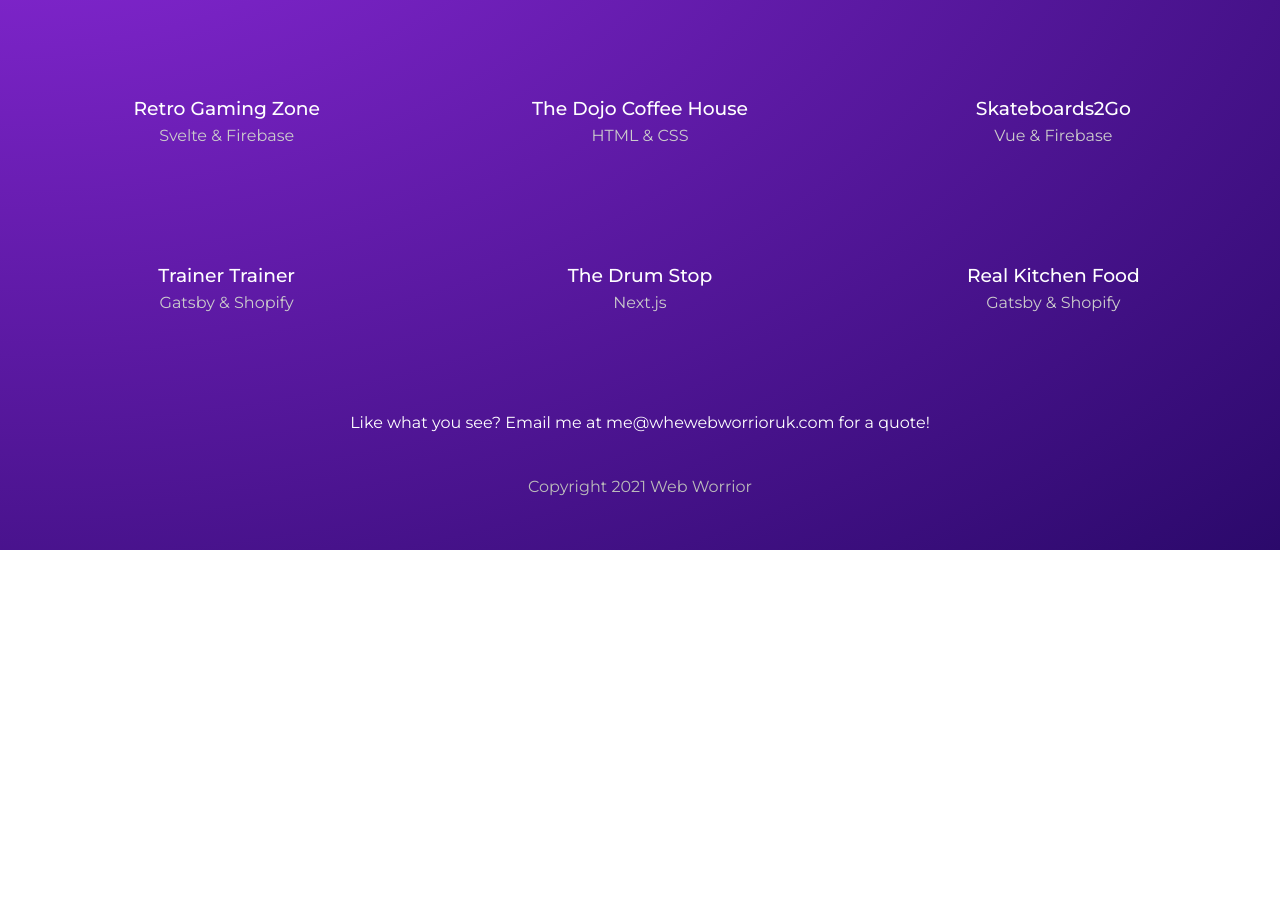
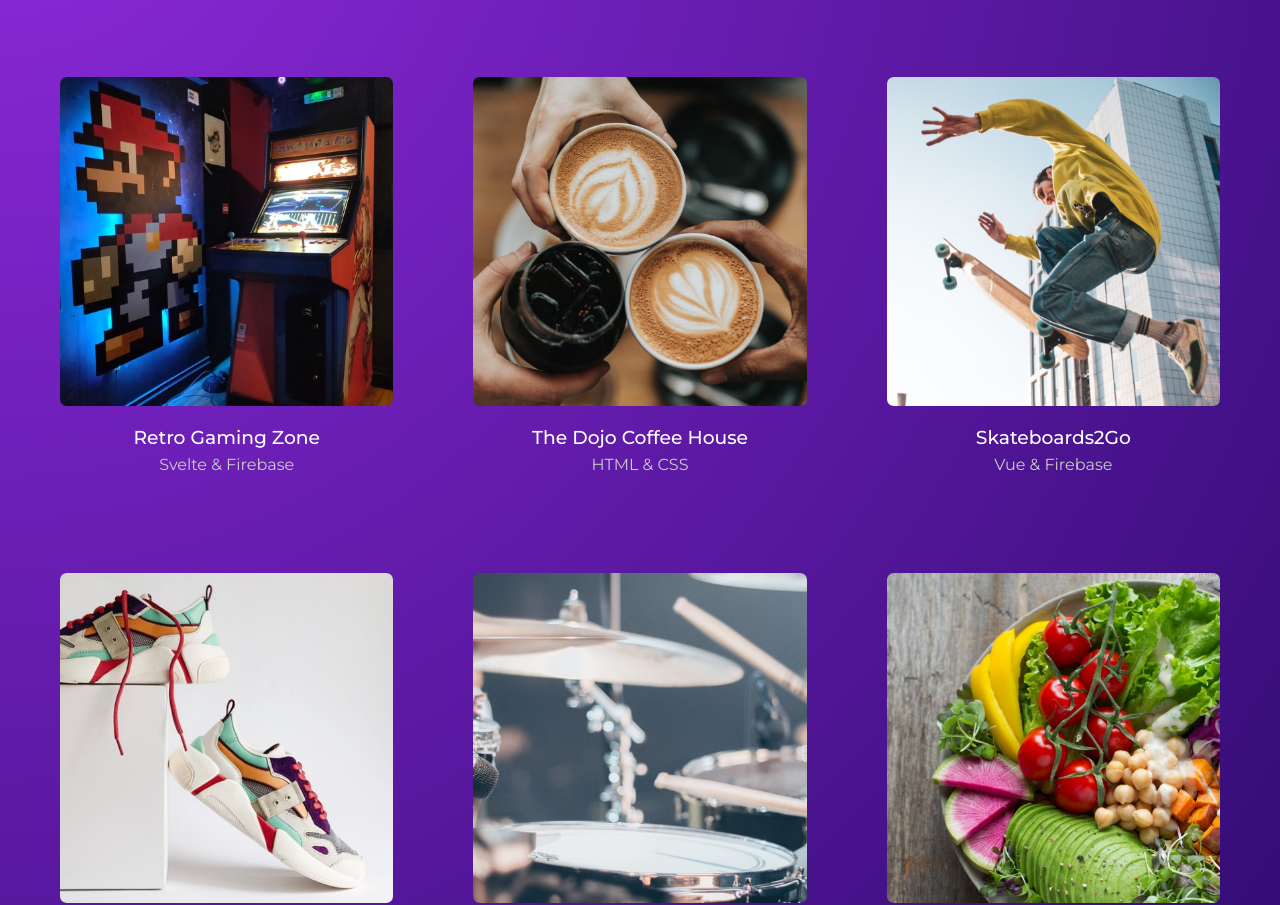
Before and after one commit to rucpata/gatsby-first-steps, a Gatsby site: page /projects in a window 1280 px wide. Shown: the part 250-1155 px from the top of the page. Before the commit the page ends 800 px from the top, so only its background shows below. Built offline with nearby package versions, Linux system fonts and the light colour scheme; Gatsby itself is replaced by a stand-in of ours.

Commit message:
featured images

```diff
--- a/gatsby-config.js
+++ b/gatsby-config.js
@@ -4,10 +4,10 @@
  * See: https://www.gatsbyjs.com/docs/gatsby-config/
  */
 
-module.exports = {
+ module.exports = {
   /* Your site config here */
   plugins: [
-    'gatsby-transformer-remark',
+    `gatsby-transformer-remark`,
     'gatsby-transformer-sharp',
     'gatsby-plugin-sharp',
     {
@@ -26,9 +26,9 @@ module.exports = {
     },
   ],
   siteMetadata: {
-    title: 'Web Worrior',
+    title: 'Web Warrior',
     description: 'web dev portfolio',
-    copyright: 'This website is scopyright 2021 Warrior',
-    contact: 'me@whewebworrioruk.com'
-  }
+    copyright: 'This website is copyright 2021 Web Warrior',
+    contact: 'me@thewebwarrioruk.co.uk',
+  },
 }
--- a/src/pages/projects/index.js
+++ b/src/pages/projects/index.js
@@ -2,6 +2,7 @@ import { graphql, Link } from 'gatsby';
 import React from 'react';
 import Layout from '../../components/Layout';
 import * as styles from '../../styles/projects.module.css';
+import Img from 'gatsby-image';
 
 export default function Project({ data }) {
     console.log(data)
@@ -17,6 +18,7 @@ export default function Project({ data }) {
                     {projects.map(project => (
                         <Link to={"/projects/" + project.frontmatter.slug} key={project.id}>
                             <div>
+                                <Img fluid={project.frontmatter.thumb.childImageSharp.fluid}/>
                                 <h3>{ project.frontmatter.title }</h3>
                                 <p>{ project.frontmatter.stack }</p>
                             </div>
@@ -31,21 +33,29 @@ export default function Project({ data }) {
 
 // export page query
 export const query = graphql `
-    query ProjectPage {
+query ProjectsPage {
     projects: allMarkdownRemark(sort: {fields: frontmatter___date, order: DESC}) {
       nodes {
         frontmatter {
           slug
           stack
           title
+          thumb {
+            childImageSharp {
+              fluid {
+                ...GatsbyImageSharpFluid
+              }
+            }
+          }
         }
         id
       }
     }
     contact: site {
-              siteMetadata{
+      siteMetadata {
         contact
       }
     }
   }
+
 `
--- a/src/projects/dojo-coffee-house.md
+++ b/src/projects/dojo-coffee-house.md
@@ -3,6 +3,8 @@ title: The Dojo Coffee House
 stack: HTML & CSS
 slug: the-dojo-coffee-house
 date: 2021-03-01T00:00:00+00:00
+thumb: ../images/thumbs/coffee.png
+featuredImg: ../images/featured/coffee-banner.png
 ---
 
 Lorem ninja ipsum dolor sit amet, consectetuer adipiscing elit, sed diam nonummy nibh euismod tincidunt ut laoreet dolore magna aliquam erat volutpat. Ut ninja wisi enim ad minim veniam, quis nostrud exerci tation ullamcorper suscipit ninja lobortis nisl ut aliquip ex ea commodo consequat. Duis ninja autem vel eum iriure dolor in hendrerit in vulputate ninja velit esse molestie consequat, vel illum dolore eu feugiat nulla ninja facilisis at vero eros et accumsan et iusto odio dignissim qui blandit praesent luptatum zzril delenit augue duis dolore te feugait nulla facilisi. Nam ninja ipsum liber tempor cum soluta nobis eleifend option congue nihil imperdiet doming id quod mazim placerat facer possim assum. Typi ninja non habent claritatem insitam; est usus legentis in iis qui facit eorum claritatem. Investigationes ninja demonstraverunt lectores legere me lius quod ii legunt saepius. Claritas ninja est etiam processus dynamicus, qui ninja sequitur mutationem consuetudium lectorum. Mirum ninja est notare quam littera gothica, quam nunc putamus parum claram, anteposuerit litterarum formas humanitatis per seacula quarta decima et quinta decima. Eodem ninja ipsum modo typi, qui nunc nobis videntur parum clari, fiant sollemnes in ninja futurum.
--- a/src/projects/real-kitchen-food.md
+++ b/src/projects/real-kitchen-food.md
@@ -3,6 +3,8 @@ title: Real Kitchen Food
 stack: Gatsby & Shopify
 slug: real-kitchen-food
 date: 2020-03-03T00:00:00+00:00
+thumb: ../images/thumbs/food.png
+featuredImg: ../images/featured/food-banner.png
 ---
 
 Lorem ninja ipsum dolor sit amet, consectetuer adipiscing elit, sed diam nonummy nibh euismod tincidunt ut laoreet dolore magna aliquam erat volutpat. Ut ninja wisi enim ad minim veniam, quis nostrud exerci tation ullamcorper suscipit ninja lobortis nisl ut aliquip ex ea commodo consequat. Duis ninja autem vel eum iriure dolor in hendrerit in vulputate ninja velit esse molestie consequat, vel illum dolore eu feugiat nulla ninja facilisis at vero eros et accumsan et iusto odio dignissim qui blandit praesent luptatum zzril delenit augue duis dolore te feugait nulla facilisi. Nam ninja ipsum liber tempor cum soluta nobis eleifend option congue nihil imperdiet doming id quod mazim placerat facer possim assum. Typi ninja non habent claritatem insitam; est usus legentis in iis qui facit eorum claritatem. Investigationes ninja demonstraverunt lectores legere me lius quod ii legunt saepius. Claritas ninja est etiam processus dynamicus, qui ninja sequitur mutationem consuetudium lectorum. Mirum ninja est notare quam littera gothica, quam nunc putamus parum claram, anteposuerit litterarum formas humanitatis per seacula quarta decima et quinta decima. Eodem ninja ipsum modo typi, qui nunc nobis videntur parum clari, fiant sollemnes in ninja futurum.
--- a/src/projects/retro-gaming-zone.md
+++ b/src/projects/retro-gaming-zone.md
@@ -3,6 +3,8 @@ title: Retro Gaming Zone
 stack: Svelte & Firebase
 slug: retro-gaming-zone
 date: 2021-06-03T00:00:00+00:00
+thumb: ../images/thumbs/gaming.png
+featuredImg: ../images/featured/gaming-banner.png
 ---
 
 Lorem ninja ipsum dolor sit amet, consectetuer adipiscing elit, sed diam nonummy nibh euismod tincidunt ut laoreet dolore magna aliquam erat volutpat. Ut ninja wisi enim ad minim veniam, quis nostrud exerci tation ullamcorper suscipit ninja lobortis nisl ut aliquip ex ea commodo consequat. Duis ninja autem vel eum iriure dolor in hendrerit in vulputate ninja velit esse molestie consequat, vel illum dolore eu feugiat nulla ninja facilisis at vero eros et accumsan et iusto odio dignissim qui blandit praesent luptatum zzril delenit augue duis dolore te feugait nulla facilisi. Nam ninja ipsum liber tempor cum soluta nobis eleifend option congue nihil imperdiet doming id quod mazim placerat facer possim assum. Typi ninja non habent claritatem insitam; est usus legentis in iis qui facit eorum claritatem. Investigationes ninja demonstraverunt lectores legere me lius quod ii legunt saepius. Claritas ninja est etiam processus dynamicus, qui ninja sequitur mutationem consuetudium lectorum. Mirum ninja est notare quam littera gothica, quam nunc putamus parum claram, anteposuerit litterarum formas humanitatis per seacula quarta decima et quinta decima. Eodem ninja ipsum modo typi, qui nunc nobis videntur parum clari, fiant sollemnes in ninja futurum.
--- a/src/projects/skateboards2go.md
+++ b/src/projects/skateboards2go.md
@@ -3,6 +3,8 @@ title: Skateboards2Go
 stack: Vue & Firebase
 slug: skateboards-to-go
 date: 2021-02-10T00:00:00+00:00
+thumb: ../images/thumbs/skate.png
+featuredImg: ../images/featured/skate-banner.png
 ---
 
 Lorem ninja ipsum dolor sit amet, consectetuer adipiscing elit, sed diam nonummy nibh euismod tincidunt ut laoreet dolore magna aliquam erat volutpat. Ut ninja wisi enim ad minim veniam, quis nostrud exerci tation ullamcorper suscipit ninja lobortis nisl ut aliquip ex ea commodo consequat. Duis ninja autem vel eum iriure dolor in hendrerit in vulputate ninja velit esse molestie consequat, vel illum dolore eu feugiat nulla ninja facilisis at vero eros et accumsan et iusto odio dignissim qui blandit praesent luptatum zzril delenit augue duis dolore te feugait nulla facilisi. Nam ninja ipsum liber tempor cum soluta nobis eleifend option congue nihil imperdiet doming id quod mazim placerat facer possim assum. Typi ninja non habent claritatem insitam; est usus legentis in iis qui facit eorum claritatem. Investigationes ninja demonstraverunt lectores legere me lius quod ii legunt saepius. Claritas ninja est etiam processus dynamicus, qui ninja sequitur mutationem consuetudium lectorum. Mirum ninja est notare quam littera gothica, quam nunc putamus parum claram, anteposuerit litterarum formas humanitatis per seacula quarta decima et quinta decima. Eodem ninja ipsum modo typi, qui nunc nobis videntur parum clari, fiant sollemnes in ninja futurum.
--- a/src/projects/the-drum-stop.md
+++ b/src/projects/the-drum-stop.md
@@ -3,6 +3,8 @@ title: The Drum Stop
 stack: Next.js
 slug: the-drum-stop
 date: 2020-11-29T00:00:00+00:00
+thumb: ../images/thumbs/drums.png
+featuredImg: ../images/featured/drums-banner.png
 ---
 
 Lorem ninja ipsum dolor sit amet, consectetuer adipiscing elit, sed diam nonummy nibh euismod tincidunt ut laoreet dolore magna aliquam erat volutpat. Ut ninja wisi enim ad minim veniam, quis nostrud exerci tation ullamcorper suscipit ninja lobortis nisl ut aliquip ex ea commodo consequat. Duis ninja autem vel eum iriure dolor in hendrerit in vulputate ninja velit esse molestie consequat, vel illum dolore eu feugiat nulla ninja facilisis at vero eros et accumsan et iusto odio dignissim qui blandit praesent luptatum zzril delenit augue duis dolore te feugait nulla facilisi. Nam ninja ipsum liber tempor cum soluta nobis eleifend option congue nihil imperdiet doming id quod mazim placerat facer possim assum. Typi ninja non habent claritatem insitam; est usus legentis in iis qui facit eorum claritatem. Investigationes ninja demonstraverunt lectores legere me lius quod ii legunt saepius. Claritas ninja est etiam processus dynamicus, qui ninja sequitur mutationem consuetudium lectorum. Mirum ninja est notare quam littera gothica, quam nunc putamus parum claram, anteposuerit litterarum formas humanitatis per seacula quarta decima et quinta decima. Eodem ninja ipsum modo typi, qui nunc nobis videntur parum clari, fiant sollemnes in ninja futurum.
--- a/src/projects/trainer-trainer.md
+++ b/src/projects/trainer-trainer.md
@@ -3,6 +3,8 @@ title: Trainer Trainer
 stack: Gatsby & Shopify
 slug: trainer-trainer
 date: 2021-01-16T00:00:00+00:00
+thumb: ../images/thumbs/shoes.png
+featuredImg: ../images/featured/shoes-banner.png
 ---
 
 Lorem ninja ipsum dolor sit amet, consectetuer adipiscing elit, sed diam nonummy nibh euismod tincidunt ut laoreet dolore magna aliquam erat volutpat. Ut ninja wisi enim ad minim veniam, quis nostrud exerci tation ullamcorper suscipit ninja lobortis nisl ut aliquip ex ea commodo consequat. Duis ninja autem vel eum iriure dolor in hendrerit in vulputate ninja velit esse molestie consequat, vel illum dolore eu feugiat nulla ninja facilisis at vero eros et accumsan et iusto odio dignissim qui blandit praesent luptatum zzril delenit augue duis dolore te feugait nulla facilisi. Nam ninja ipsum liber tempor cum soluta nobis eleifend option congue nihil imperdiet doming id quod mazim placerat facer possim assum. Typi ninja non habent claritatem insitam; est usus legentis in iis qui facit eorum claritatem. Investigationes ninja demonstraverunt lectores legere me lius quod ii legunt saepius. Claritas ninja est etiam processus dynamicus, qui ninja sequitur mutationem consuetudium lectorum. Mirum ninja est notare quam littera gothica, quam nunc putamus parum claram, anteposuerit litterarum formas humanitatis per seacula quarta decima et quinta decima. Eodem ninja ipsum modo typi, qui nunc nobis videntur parum clari, fiant sollemnes in ninja futurum.
```
Also changed, not shown: src/images/featured/coffee-banner.png (added), src/images/featured/drums-banner.png (added), src/images/featured/food-banner.png (added), src/images/featured/gaming-banner.png (added), src/images/featured/shoes-banner.png (added), src/images/featured/skate-banner.png (added), src/images/thumbs/coffee.png (added), src/images/thumbs/drums.png (added), src/images/thumbs/food.png (added), src/images/thumbs/gaming.png (added), src/images/thumbs/shoes.png (added), src/images/thumbs/skate.png (added). Lines whose indentation alone changed are shown as unchanged.
